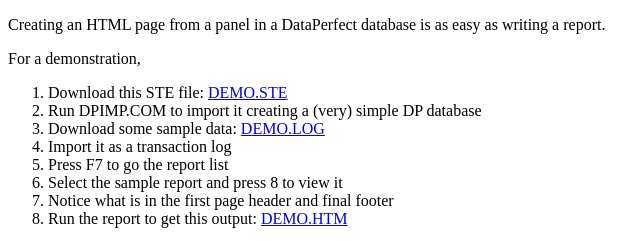
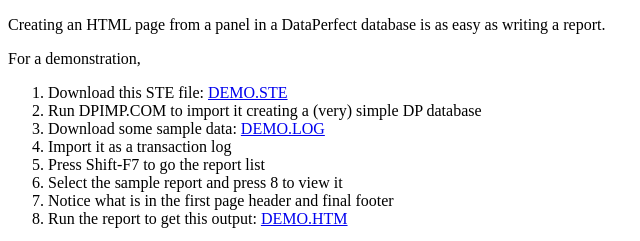
Before and after one commit to b1conrad/dp-html, a plain HTML site: page index.html in a window 1280 px wide. Shown: the top 241 px of the page, 0-640 px from the left. Drawn offline with Linux system fonts and the light colour scheme.

Commit message:
oops typo

```diff
--- a/index.html
+++ b/index.html
@@ -12,7 +12,7 @@
     <li>Run DPIMP.COM to import it creating a (very) simple DP database</li>
     <li>Download some sample data: <a href="DEMO.LOG">DEMO.LOG</a></li>
     <li>Import it as a transaction log</li>
-    <li>Press F7 to go the report list</li>
+    <li>Press Shift-F7 to go the report list</li>
     <li>Select the sample report and press 8 to view it</li>
     <li>Notice what is in the first page header and final footer</li>
     <li>Run the report to get this output: <a href="https://raw.githubusercontent.com/b1conrad/dp-html/master/DEMO.HTM">DEMO.HTM</a></li>
```
